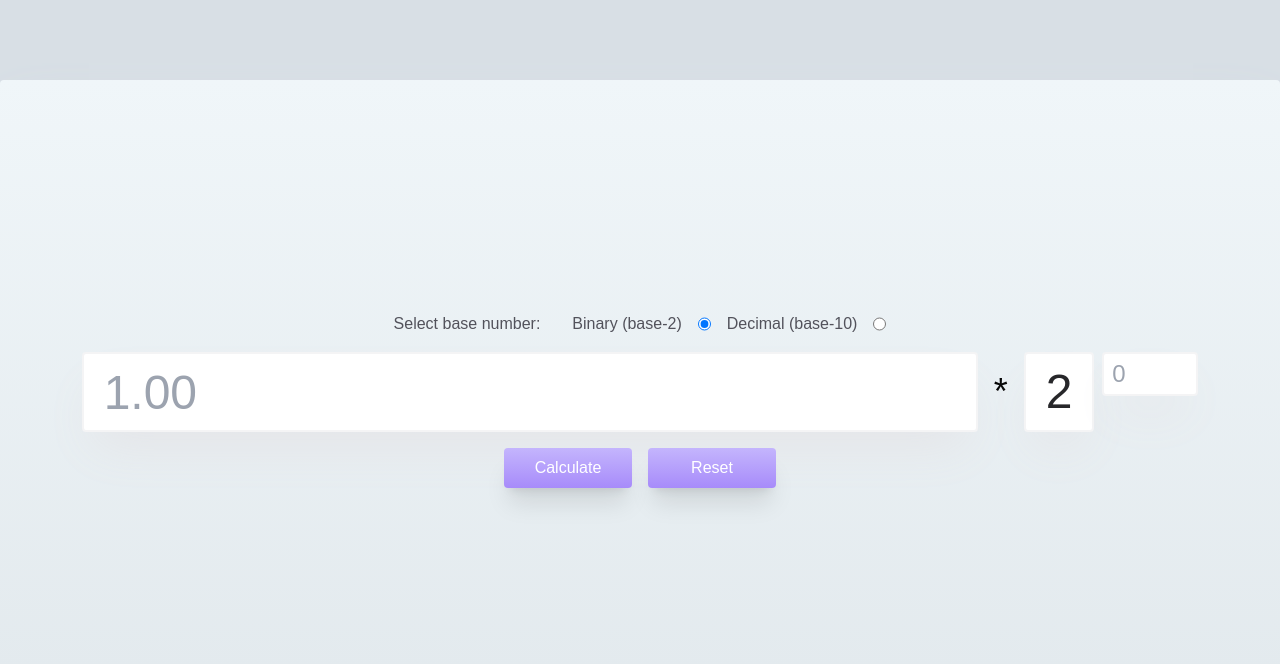
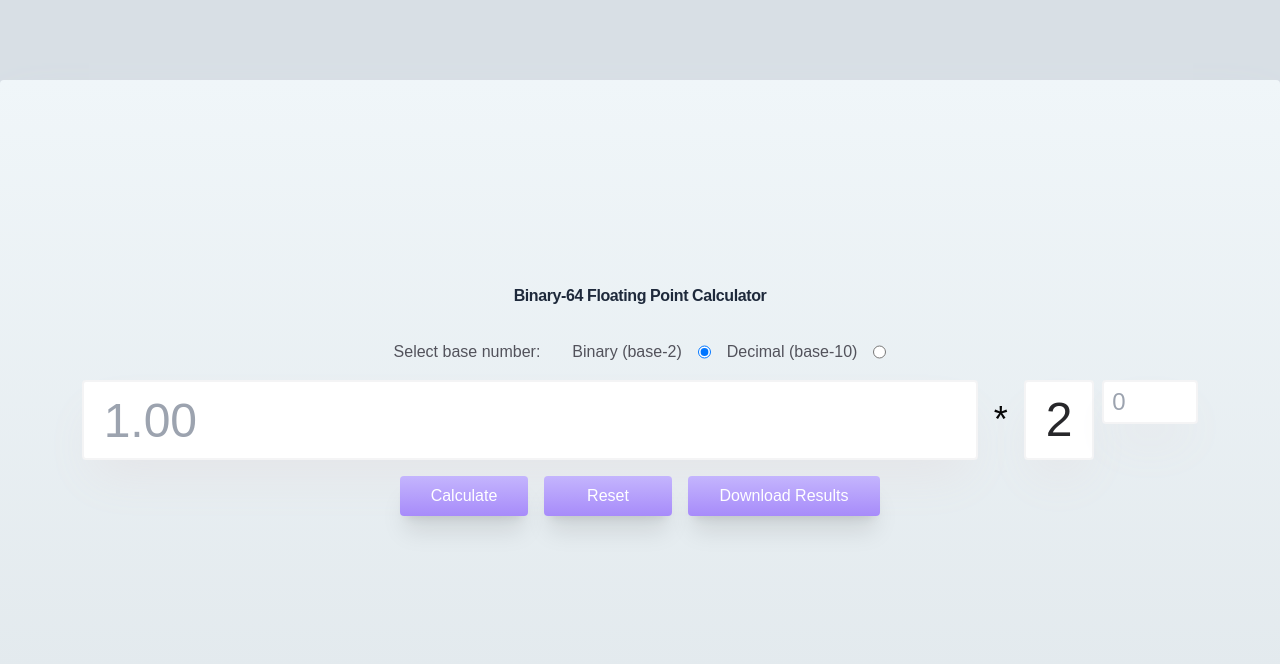
Before and after one commit to nzwh/binary-64-fpc, a Next.js app: page / in a window 1280 px wide. Shown: the top 664 px of the page. Built offline with nearby package versions, Linux system fonts and the light colour scheme; a web font is replaced by a local one.

Commit message:
Add download results button
Added a button that downloads the result as a text file.

```diff
--- a/logic.ts
+++ b/logic.ts
@@ -48,8 +48,6 @@ function get_results(n: string, b: number, e: number): string[] {
   let exponent_bits = "", mantissa = "";
   let s_case = "";
 
-  console.log(exponent);
-
   if (number == 0) {
     s_case = "Zero";
     exponent_bits = "0".repeat(11);
--- a/src/app/page.tsx
+++ b/src/app/page.tsx
@@ -1,7 +1,6 @@
 "use client"
 
 import React, { useState } from "react";
-// import logic ts file
 import { get_results } from "../../logic";
 
 export default function Home() {
@@ -58,13 +57,53 @@ export default function Home() {
 
     setOutput({ displaced_binary, n_binary, sign, exponent_bits, mantissa, hex, s_case, full_output });
     setGroups(full_output.match(/.{1,4}/g));
+  };
 
-    console.log(s_case);
+  const [downloading, setDownloading] = useState(false);
+
+  const handleDownload = async () => {
+    setDownloading(true);
+
+    try {
+      const textContent = createTextFileContent(input, output); // Function provided below
+      const blob = new Blob([textContent], { type: 'text/plain' });
+      const url = URL.createObjectURL(blob);
+
+      const link = document.createElement('a');
+      link.href = url;
+      link.download = 'B64-FPC Results.txt';
+      link.click();
+
+      setTimeout(() => {
+        URL.revokeObjectURL(url);
+        setDownloading(false);
+      }, 100);
+    } catch (error) {
+      console.error('Error downloading file:', error);
+      setDownloading(false);
+    }
   };
+
+  function createTextFileContent(input: any, output: any) {
+    const formattedResults = `
+      Input value: ${input.number} x ${input.base}^${input.exponent}
+      Normalized: ${output.n_binary}
+      Case: ${output.s_case || 'Default'}
+
+      Raw binary representation:
+      ${output.full_output}
+      Hex representation:
+      ${output.hex}
+      `;
+
+    return formattedResults;
+  }
 
   return (
     <main className="h-screen w-screen bg-[#D8DFE5] flex items-center justify-center">
       <section id="container" className="w-[80rem] h-[40rem] bg-gradient-to-b from-[#F0F6F9] to-[#e2e9ed] text-black rounded shadow-2xl shadow-slate-300 flex flex-col items-center justify-center transition-transform px-8 gap-8">
+
+        <h1 className="bold font-black tracking-tight text-slate-800">Binary-64 Floating Point Calculator</h1>
 
         <form onSubmit={handleCalculate} action="javascript:void(0);" className="w-auto h-auto flex flex-col gap-4 items-center">
 
@@ -100,6 +139,9 @@ export default function Home() {
           <div className="flex flex-row gap-4">
             <button className="w-[8rem] h-[2.5rem] text-white rounded bg-gradient-to-b from-violet-300 to-violet-400 shadow-xl hover:shadow-sm transition-shadow duration-200">Calculate</button>
             <button onClick={handleReset} className="w-[8rem] h-[2.5rem] text-white rounded bg-gradient-to-b from-violet-300 to-violet-400 shadow-xl hover:shadow-sm transition-shadow duration-200">Reset</button>
+            <button className="w-[12rem] h-[2.5rem] text-white rounded bg-gradient-to-b from-violet-300 to-violet-400 shadow-xl hover:shadow-sm transition-shadow duration-200" onClick={handleDownload} disabled={downloading}>
+              {downloading ? 'Downloading...' : 'Download Results'}
+            </button>
           </div>
         </form>
 
```
